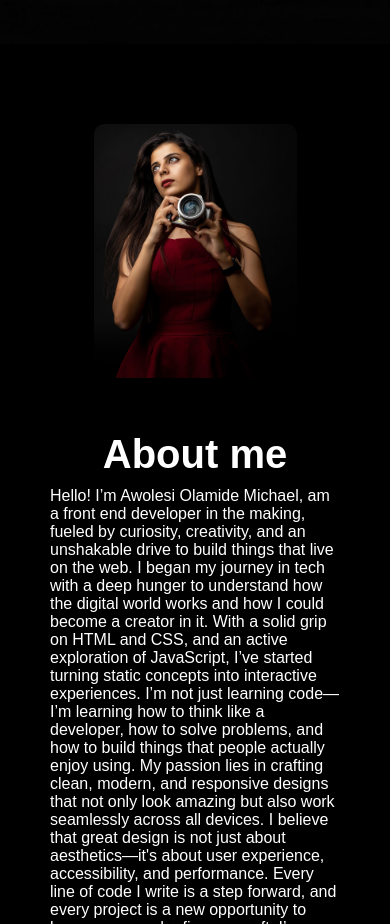
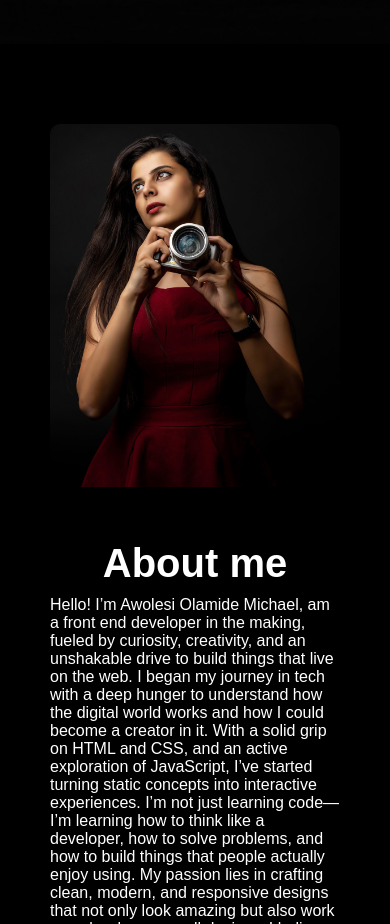
Before and after one commit to OLAFLEX10000/My-Front-end-Portfolio, a plain HTML site: page index.html in a window 390 px wide. Shown: the part 800-1724 px from the top of the page. Drawn offline with Linux system fonts and the light colour scheme.

Commit message:
Update style.css

```diff
--- a/style.css
+++ b/style.css
@@ -336,7 +336,7 @@ label #btns, label #cancel{
         margin-bottom: 50px;
     }
     .col-1 img{
-        max-width: 70%;
+        max-width: 100%;
     }
     .col-2{
         flex-basis: 100%;
```
